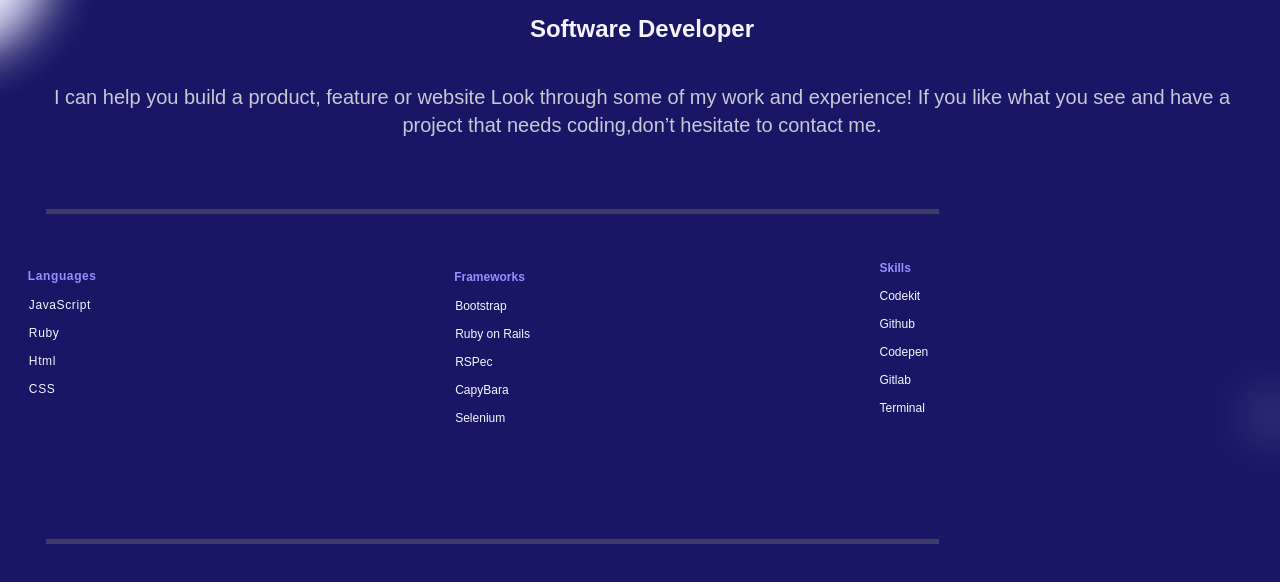
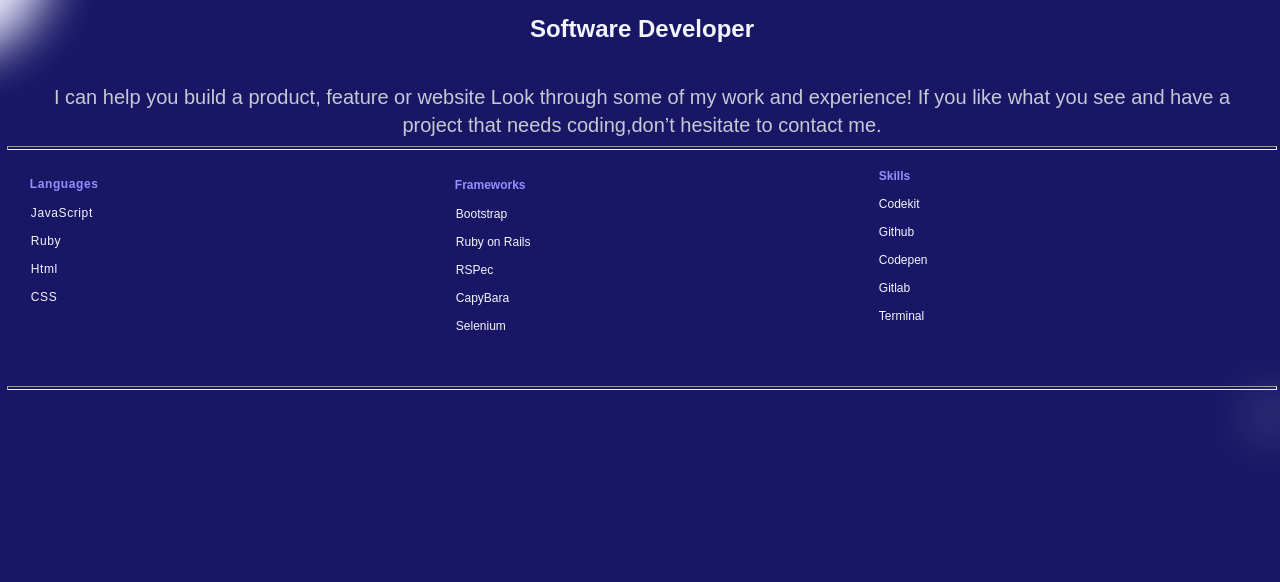
Before and after one commit to maherramadan78/mobile-first-project, a website: page index.html in a window 1280 px wide. Shown: the part 190-772 px from the top of the page. Drawn offline with nearby package versions, Linux system fonts and the light colour scheme; files whose address does not match are found by name.

Commit message:
Update html file
I've fixed some errors in html files.

```diff
--- a/index.html
+++ b/index.html
@@ -46,10 +46,8 @@
        </section>
 
 <!-- line1 -->
-<section2>
-<div class="line1">
-<img class="line-image" src="./img/Vector4(1).png" alt="line 1">
-</div>
+<section>
+<hr>
 
 <div class="list-technologies">
 
@@ -88,10 +86,9 @@
     </div>
     <div class="Skills"></div>
 </div>
-</section2>
-<!-- adding this line for comment changes -->
-<section3>
-  <!-- line2 -->
-    <div class="line1">
-    <img class="line-image" src="./img/Vector4(1).png" alt="line 2">
-    </div>
+</section>
+
+<section>
+    <!-- line2 -->
+      <hr>
+    </section>
```
